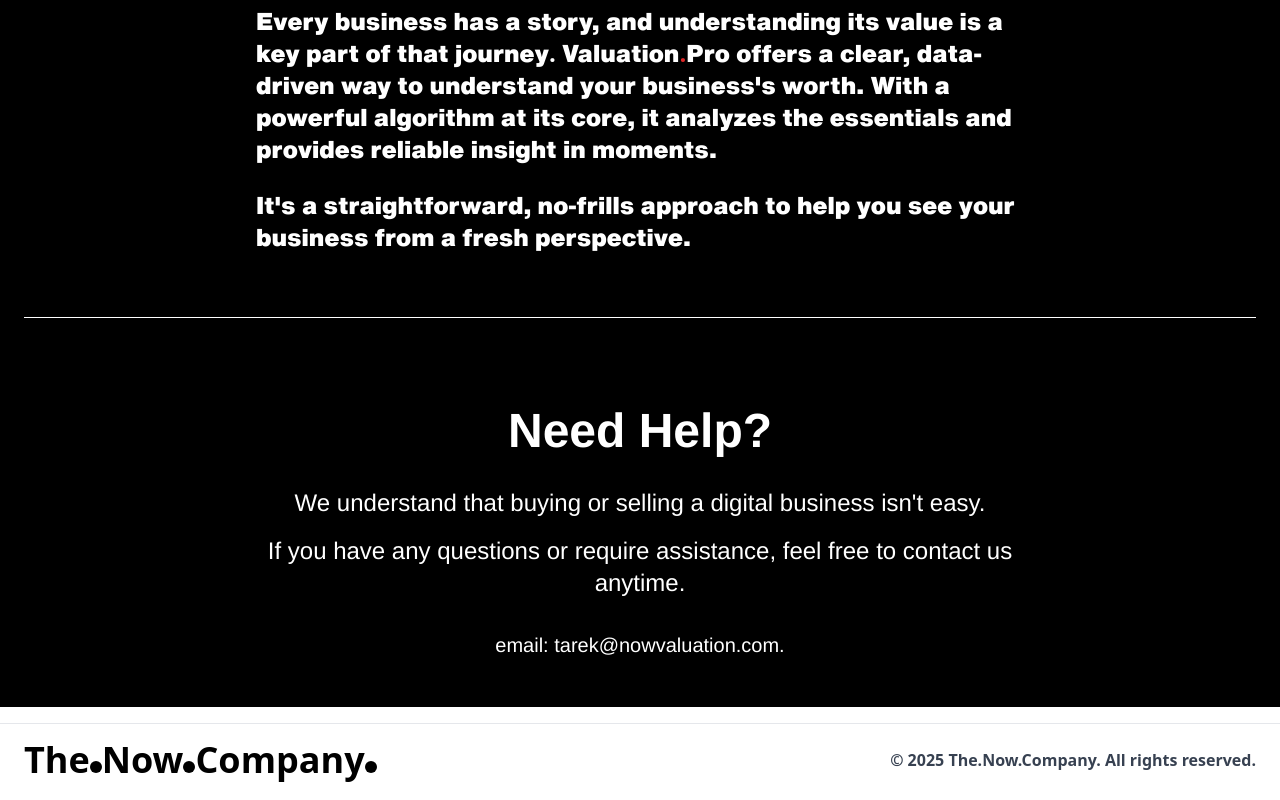
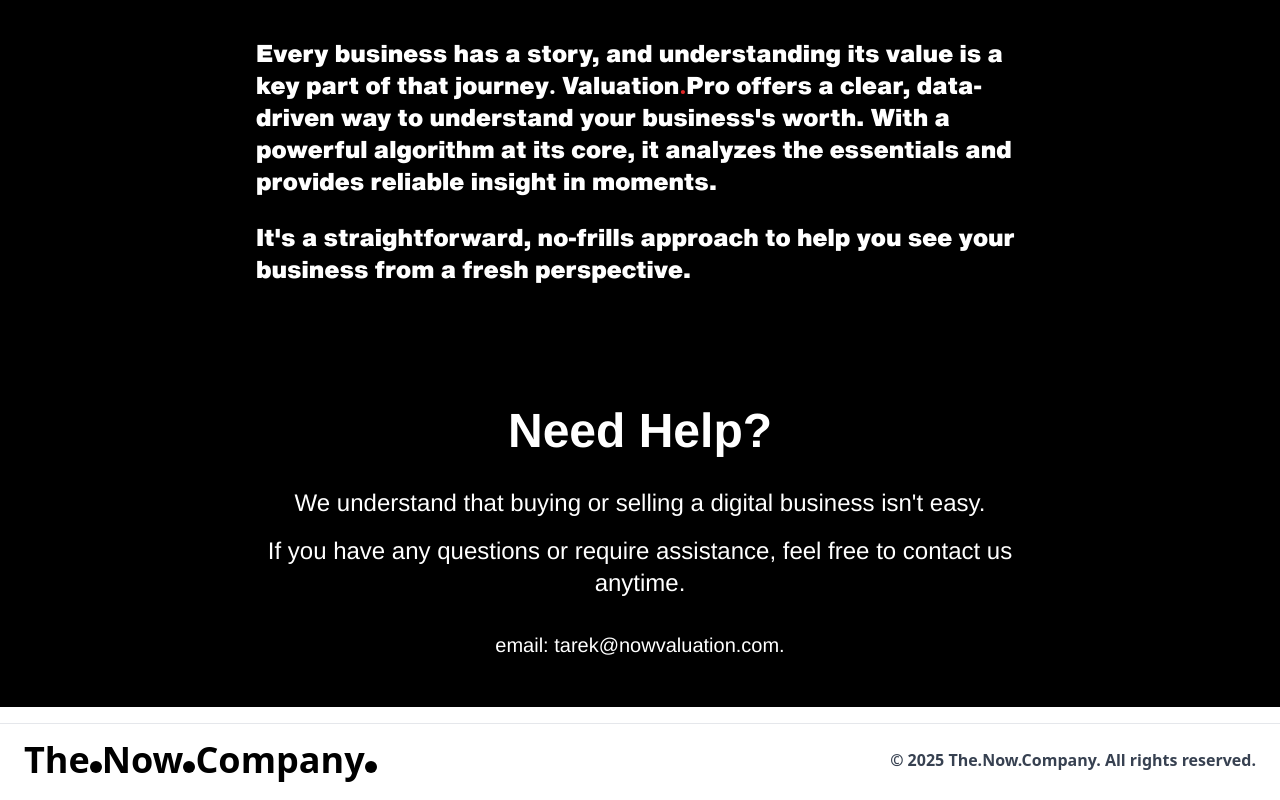
Before and after one commit to remote-cto/now-tnv, a Next.js app: page / in a window 1280 px wide. Shown: the part 685-1485 px from the top of the page. Built offline with nearby package versions, Linux system fonts and the light colour scheme.

Commit message:
chnages done

```diff
--- a/app/components/ValuationTool.tsx
+++ b/app/components/ValuationTool.tsx
@@ -15,7 +15,7 @@
           />
 
 
-          <div className="absolute bottom-1/4 md:bottom-1/3 left-[9%]">
+          <div className="absolute bottom-1/4 md:bottom-1/3 left-[8%]">
             <Link
               href="/valuation"
               className="flex items-center text-white text-xl lg:text-4xl font-bold font-['helveticanowtext-black-demo']"
--- a/app/components/WorkingValuationTool.tsx
+++ b/app/components/WorkingValuationTool.tsx
@@ -18,7 +18,7 @@
           business from a fresh perspective.
         </p>
       </div>
-      <div className="w-full h-px bg-white mt-16"></div>
+      {/* <div className="w-full h-px bg-white mt-16"></div> */}
     </div>
   );
 };
```
